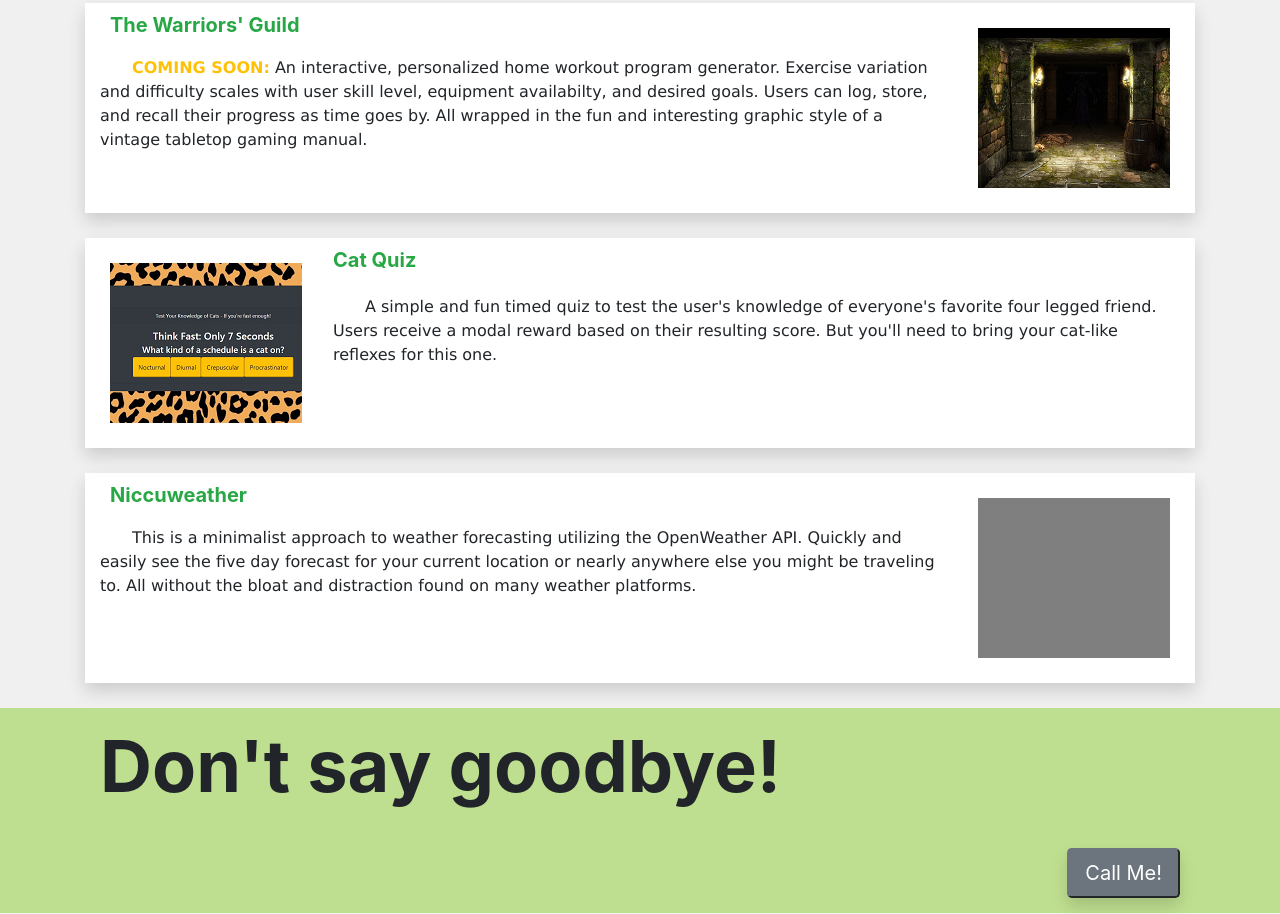
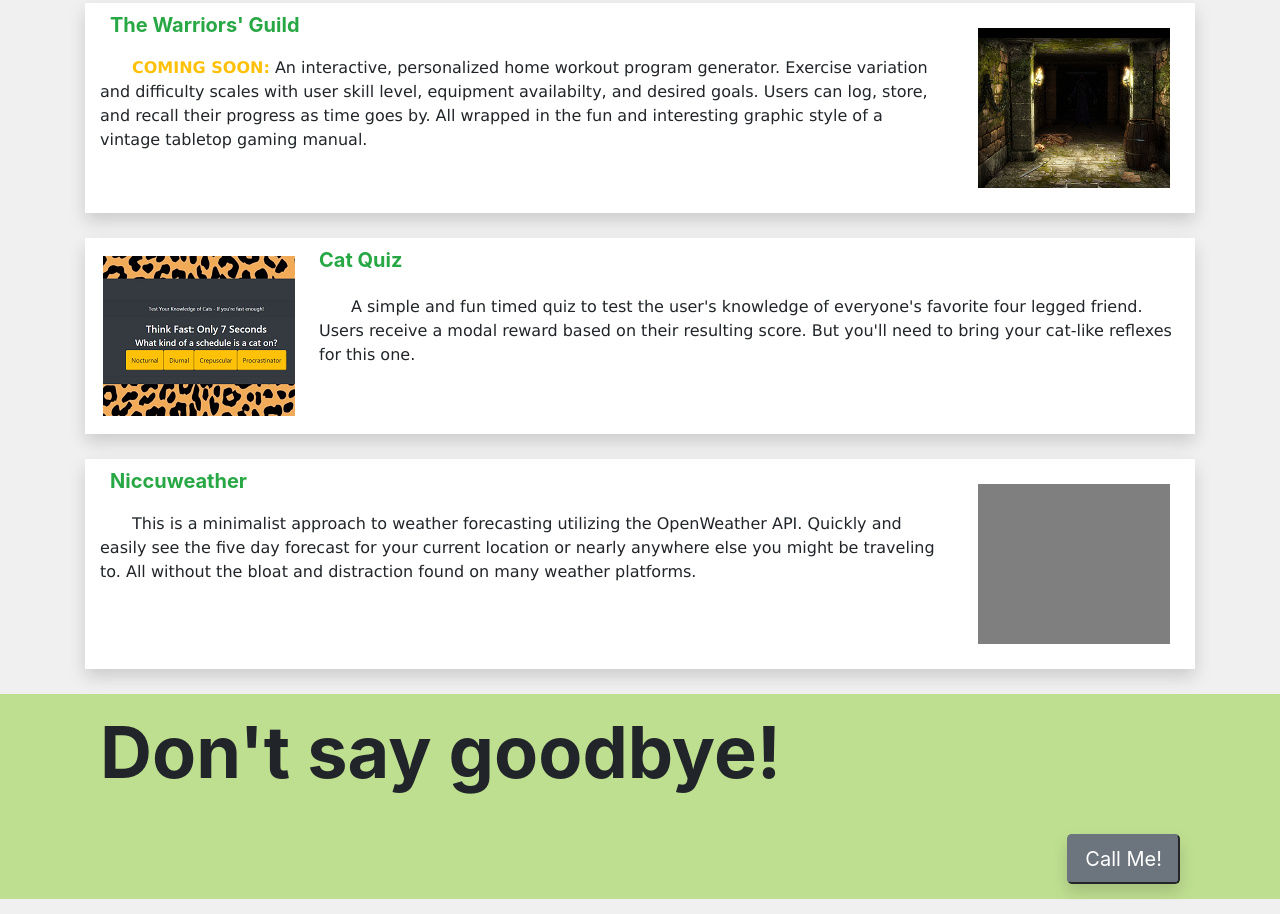
Before and after one commit to nlamonaco86/Portfolio, a plain HTML site: page index.html in a window 1280 px wide. Shown: the part 953-1867 px from the top of the page. Drawn offline with nearby package versions, Linux system fonts and the light colour scheme.

Commit message:
getting text #4 to wrap

```diff
--- a/assets/style.css
+++ b/assets/style.css
@@ -60,6 +60,10 @@ p{
     padding:15px;
 }
 
+.padLess{
+    padding:8px
+}
+
 .padLast{
         padding-top:5px;
         padding-bottom:15px;
--- a/index.html
+++ b/index.html
@@ -136,7 +136,7 @@
                 <div class="media itembg shadow">
                     <div>
                         <a href="https://nlamonaco86.github.io/javscript_cat_quiz/"><img src="./assets/imgs/cq.png"
-                                class="align-self-center mr-3 padText wrapL" alt="placeholder"></a>
+                                class="align-self-center mr-3 padLess wrapL" alt="placeholder"></a>
                         <div></div>
                         <h5 class="padHeading titleText"><a href="https://github.com/nlamonaco86/javscript_cat_quiz"
                                 class="text-success">Cat Quiz</a></h5>
@@ -173,27 +173,6 @@
             </div>
         </div>
     </div>
-    <!-- <div class="container">
-        <div class="row justify-content-between padTop">
-            <div class="col-lg-12">
-                <div class="media itembg shadow">
-                    <div>
-                        <a href="#"><img src="./assets/imgs/placeholder.png"
-                                class="align-self-center ml-3 padText wrapR" alt="placeholder"></a>
-                        <h5 class="padHeading titleText mt-0 mb-1"><a href="#" class="text-success">Niccuweather</a>
-                        </h5>
-                        <p class="padText">&emsp;&emsp;A minimalist approach to weather forecasting
-                            utilizing the OpenWeather API. Quickly and easily see
-                            the five day forecast for your current location or nearly anywhere else you
-                            might be traveling to. All without the
-                            bloat and distraction found on most weather platforms.
-                        </p>
-                    </div>
-
-                </div>
-            </div>
-        </div>
-    </div> -->
 
     <div class="btm">
         <div class="jumbo">
```
